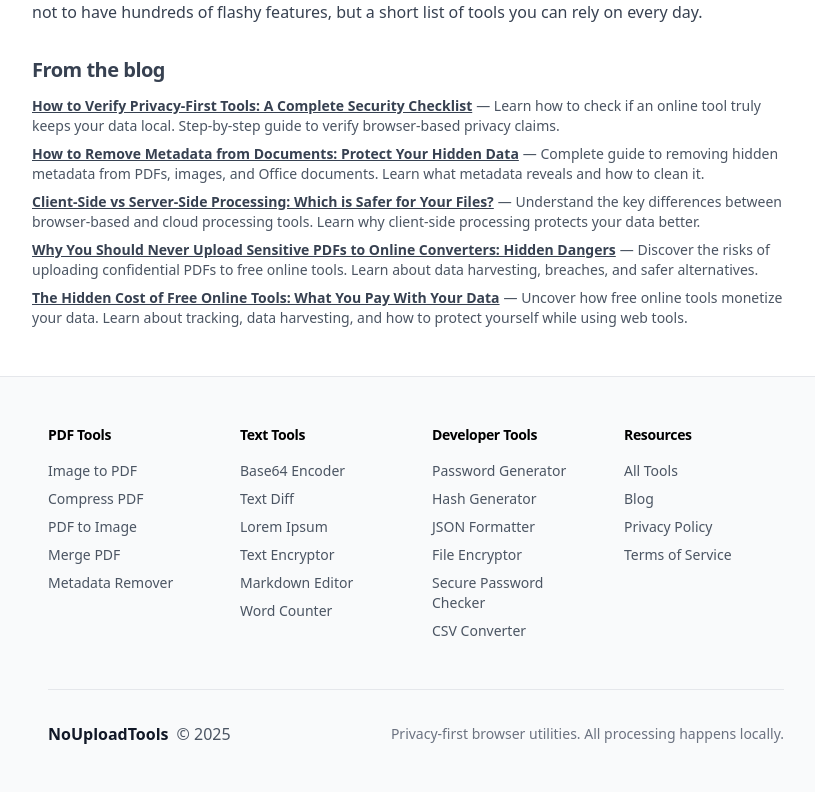
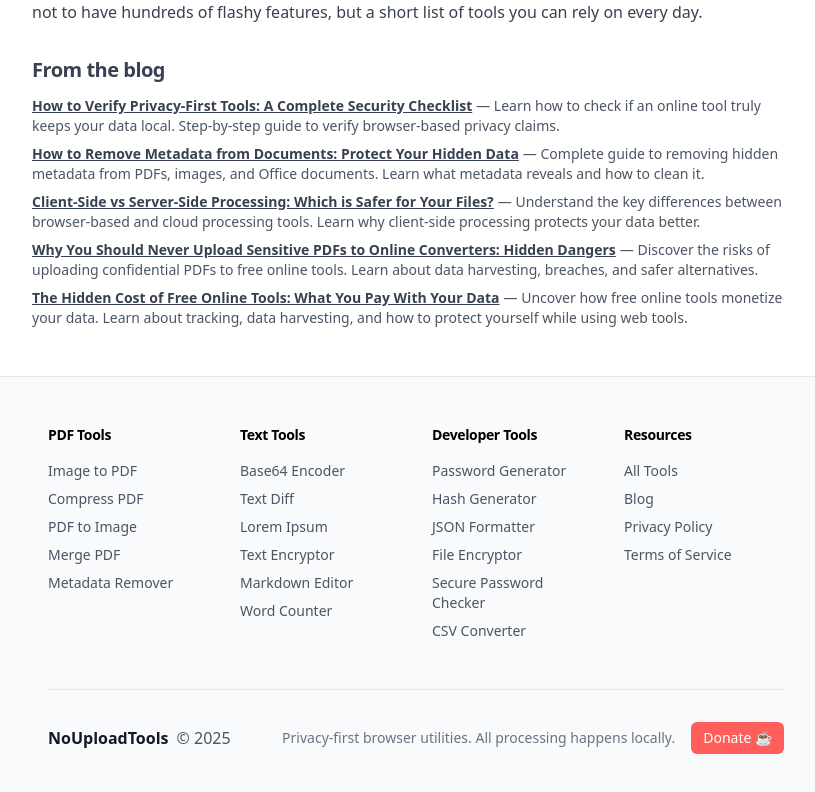
Before and after one commit to digitalwareshub/NoUploadTools, a Next.js app: page / in a window 1280 px wide. Shown: the part 1611-2403 px from the top of the page, without its empty margins (224-1039 px from the left). Built offline with nearby package versions, Linux system fonts and the light colour scheme; no server answers.

Commit message:
Add Donate button to footer bottom bar

```diff
--- a/components/Footer.tsx
+++ b/components/Footer.tsx
@@ -98,9 +98,19 @@
             </Link>
             <span>© {new Date().getFullYear()}</span>
           </div>
-          <p className="text-sm text-gray-500">
-            Privacy-first browser utilities. All processing happens locally.
-          </p>
+          <div className="flex items-center gap-4">
+            <p className="text-sm text-gray-500">
+              Privacy-first browser utilities. All processing happens locally.
+            </p>
+            <a
+              href="https://ko-fi.com/digiwares"
+              target="_blank"
+              rel="noopener noreferrer"
+              className="rounded-md bg-[#FF5E5B] px-3 py-1.5 text-sm font-medium text-white hover:bg-[#e54e4b] transition-colors"
+            >
+              Donate ☕
+            </a>
+          </div>
         </div>
       </div>
     </footer>
```
